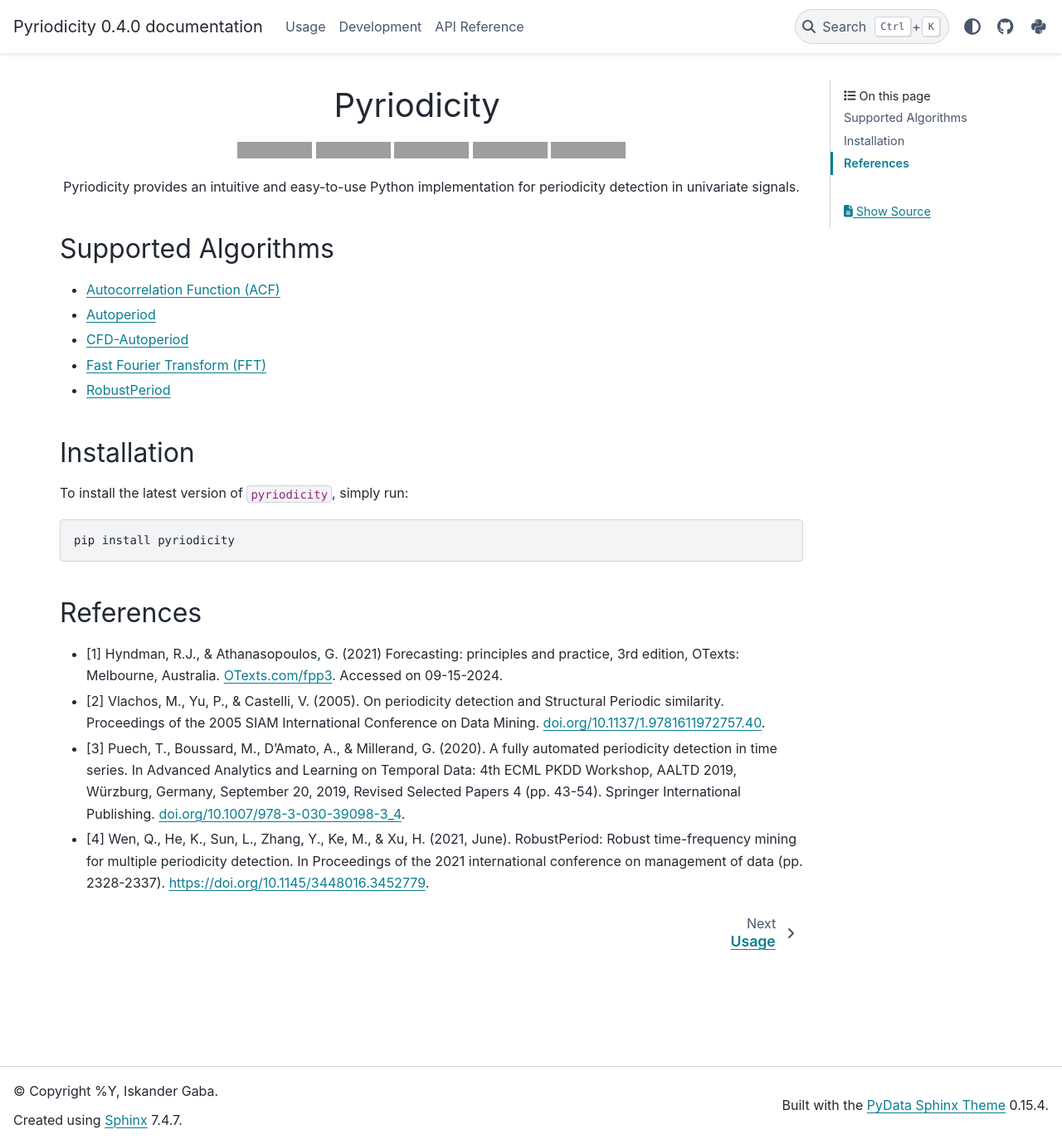
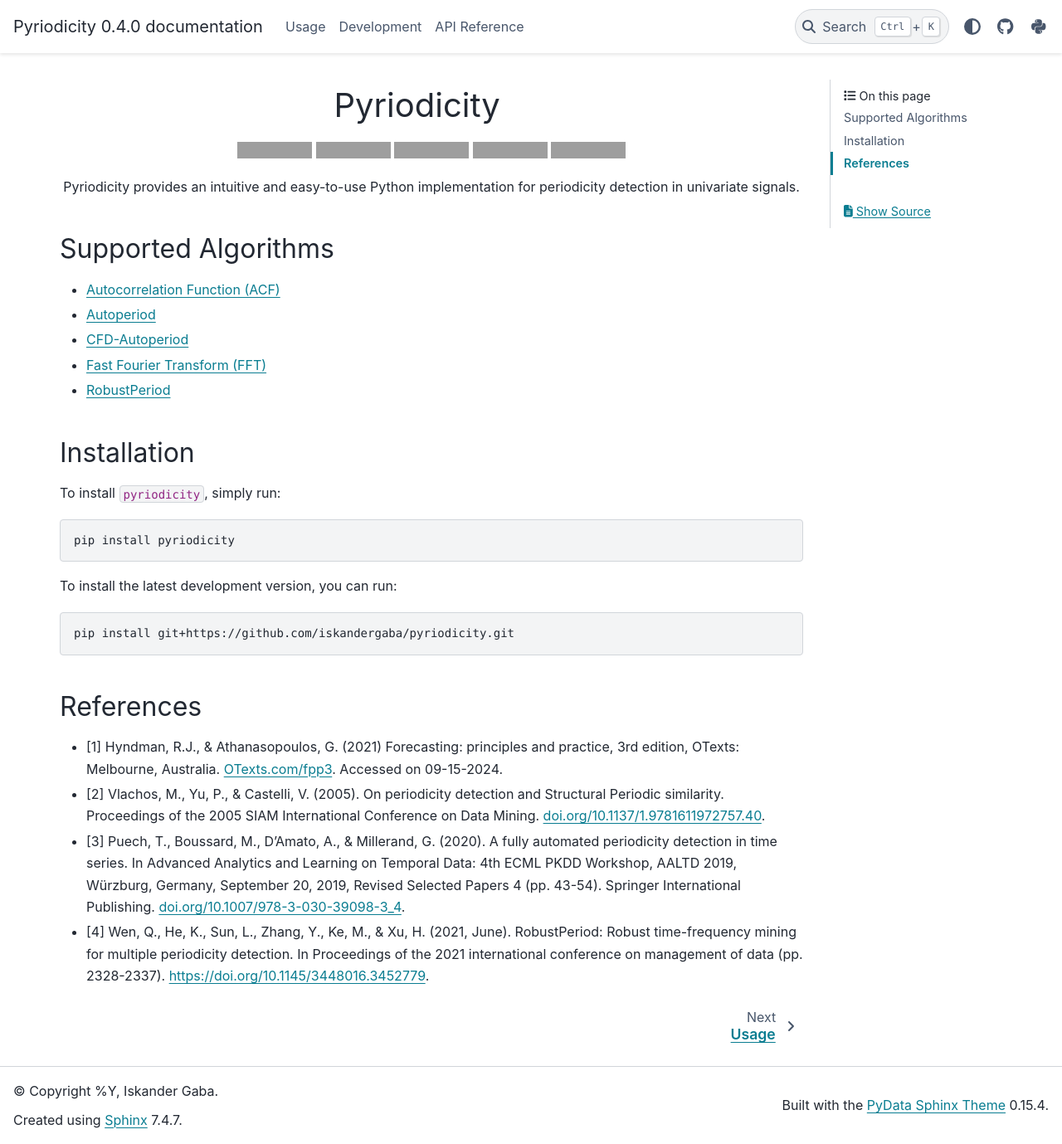
Before and after one commit to iskandergaba/pyriodicity, a Sphinx documentation site: the page built from docs/index.rst, in a window 1280 px wide and 1379 px high. Shown: the whole window at 83% size. Built offline with Sphinx 7.4.7 and the PyData theme 0.15.4, drawn with Linux system fonts in a browser that asks for light colours; grey boxes are pictures that could not be loaded.

Commit message:
Update the documentation

```diff
--- a/docs/index.rst
+++ b/docs/index.rst
@@ -25,11 +25,17 @@ Supported Algorithms
 Installation
 ~~~~~~~~~~~~
 
-To install the latest version of ``pyriodicity``, simply run:
+To install ``pyriodicity``, simply run:
 
 .. code:: shell
 
    pip install pyriodicity
+
+To install the latest development version, you can run:
+
+.. code:: shell
+
+   pip install git+https://github.com/iskandergaba/pyriodicity.git
 
 References
 ~~~~~~~~~~
```
Also changed, not shown: README.md (+6 -2 lines).
